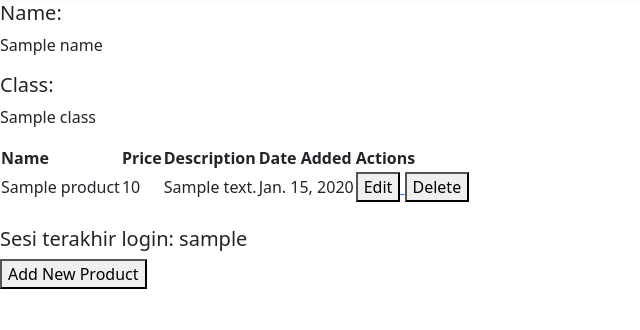
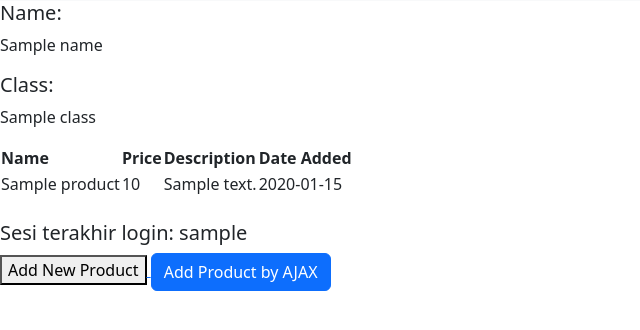
Before and after one commit to shfiradifa/shopping-list, a Django app: template main/templates/main.html in a window 1280 px wide. Shown: the part 55-385 px from the top of the page, without its empty margins (0-640 px from the left). Run offline with Django 4.2, Linux system fonts and the light colour scheme; tables that the repository leaves empty hold one stand-in row (values such as "Sample post"); the template is opened without the code that fills it: values that come from a table or form of the project are taken from there, most other values are stand-ins (such as "Sample title", 1, 10 or a date in 2020).

Commit message:
tutorial 5

```diff
--- a/main/templates/main.html
+++ b/main/templates/main.html
@@ -20,7 +20,7 @@
     <h5>Class:</h5>
     <p>{{class}}</p>
 
-    <table>
+    <table id="product_table">
         <tr>
             <th>Name</th>
             <th>Price</th>
@@ -63,10 +63,73 @@
         </button>
     </a>
 
-    <!-- <a href="{% url 'main:logout' %}">
-        <button>
-            Logout
-        </button>
-    </a> -->
+    <div class="modal fade" id="exampleModal" tabindex="-1" aria-labelledby="exampleModalLabel" aria-hidden="true">
+        <div class="modal-dialog">
+            <div class="modal-content">
+                <div class="modal-header">
+                    <h1 class="modal-title fs-5" id="exampleModalLabel">Add New Product</h1>
+                    <button type="button" class="btn-close" data-bs-dismiss="modal" aria-label="Close"></button>
+                </div>
+                <div class="modal-body">
+                    <form id="form" onsubmit="return false;">
+                        {% csrf_token %}
+                        <div class="mb-3">
+                            <label for="name" class="col-form-label">Name:</label>
+                            <input type="text" class="form-control" id="name" name="name"></input>
+                        </div>
+                        <div class="mb-3">
+                            <label for="price" class="col-form-label">Price:</label>
+                            <input type="number" class="form-control" id="price" name="price"></input>
+                        </div>
+                        <div class="mb-3">
+                            <label for="description" class="col-form-label">Description:</label>
+                            <textarea class="form-control" id="description" name="description"></textarea>
+                        </div>
+                    </form>
+                </div>
+                <div class="modal-footer">
+                    <button type="button" class="btn btn-secondary" data-bs-dismiss="modal">Close</button>
+                    <button type="button" class="btn btn-primary" id="button_add" data-bs-dismiss="modal">Add Product</button>
+                </div>
+            </div>
+        </div>
+    </div>
+    <button type="button" class="btn btn-primary" data-bs-toggle="modal" data-bs-target="#exampleModal">Add Product by AJAX</button>
 
+    <script>
+        async function getProducts() {
+            return fetch("{% url 'main:get_product_json' %}").then((res) => res.json())
+        }
+        async function refreshProducts() {
+            document.getElementById("product_table").innerHTML = ""
+            const products = await getProducts()
+            let htmlString = `<tr>
+                <th>Name</th>
+                <th>Price</th>
+                <th>Description</th>
+                <th>Date Added</th>
+            </tr>`
+            products.forEach((item) => {
+                htmlString += `\n<tr>
+                <td>${item.fields.name}</td>
+                <td>${item.fields.price}</td>
+                <td>${item.fields.description}</td>
+                <td>${item.fields.date_added}</td>
+            </tr>`
+            })
+
+            document.getElementById("product_table").innerHTML = htmlString
+        }
+        refreshProducts()
+        function addProduct() {
+            fetch("{% url 'main:add_product_ajax' %}", {
+                method: "POST",
+                body: new FormData(document.querySelector('#form'))
+            }).then(refreshProducts)
+
+            document.getElementById("form").reset()
+            return false
+        }
+        document.getElementById("button_add").onclick = addProduct
+    </script>
 {% endblock content %}
--- a/main/urls.py
+++ b/main/urls.py
@@ -1,6 +1,7 @@
 from django.urls import path
 from main.views import show_main, create_product, show_xml, show_json
 from main.views import register, login_user, logout_user, edit_product, delete_product
+from main.views import get_product_json, add_product_ajax
 
 app_name = 'main'
 
@@ -14,4 +15,6 @@ urlpatterns = [
     path('logout/', logout_user, name='logout'),
     path('edit-product/<int:id>', edit_product, name='edit_product'),
     path('delete/<int:id>', delete_product, name='delete_product'),
+    path('get-product/', get_product_json, name='get_product_json'),
+path('create-product-ajax/', add_product_ajax, name='add_product_ajax'),
 ]
--- a/main/views.py
+++ b/main/views.py
@@ -14,6 +14,8 @@ from django.contrib.auth.decorators import login_required
 import datetime
 from django.http import HttpResponseRedirect
 from django.urls import reverse
+
+from django.views.decorators.csrf import csrf_exempt
 
 # Create your views here.
 @login_required(login_url='/login')
@@ -112,3 +114,23 @@ def delete_product(request, id):
     product.delete()
     # Kembali ke halaman awal
     return HttpResponseRedirect(reverse('main:show_main'))
+
+def get_product_json(request):
+    product_item = Product.objects.all()
+    return HttpResponse(serializers.serialize('json', product_item))
+
+...
+@csrf_exempt
+def add_product_ajax(request):
+    if request.method == 'POST':
+        name = request.POST.get("name")
+        price = request.POST.get("price")
+        description = request.POST.get("description")
+        user = request.user
+
+        new_product = Product(name=name, price=price, description=description, user=user)
+        new_product.save()
+
+        return HttpResponse(b"CREATED", status=201)
+
+    return HttpResponseNotFound()
```
Also changed, not shown: 3 other files.
